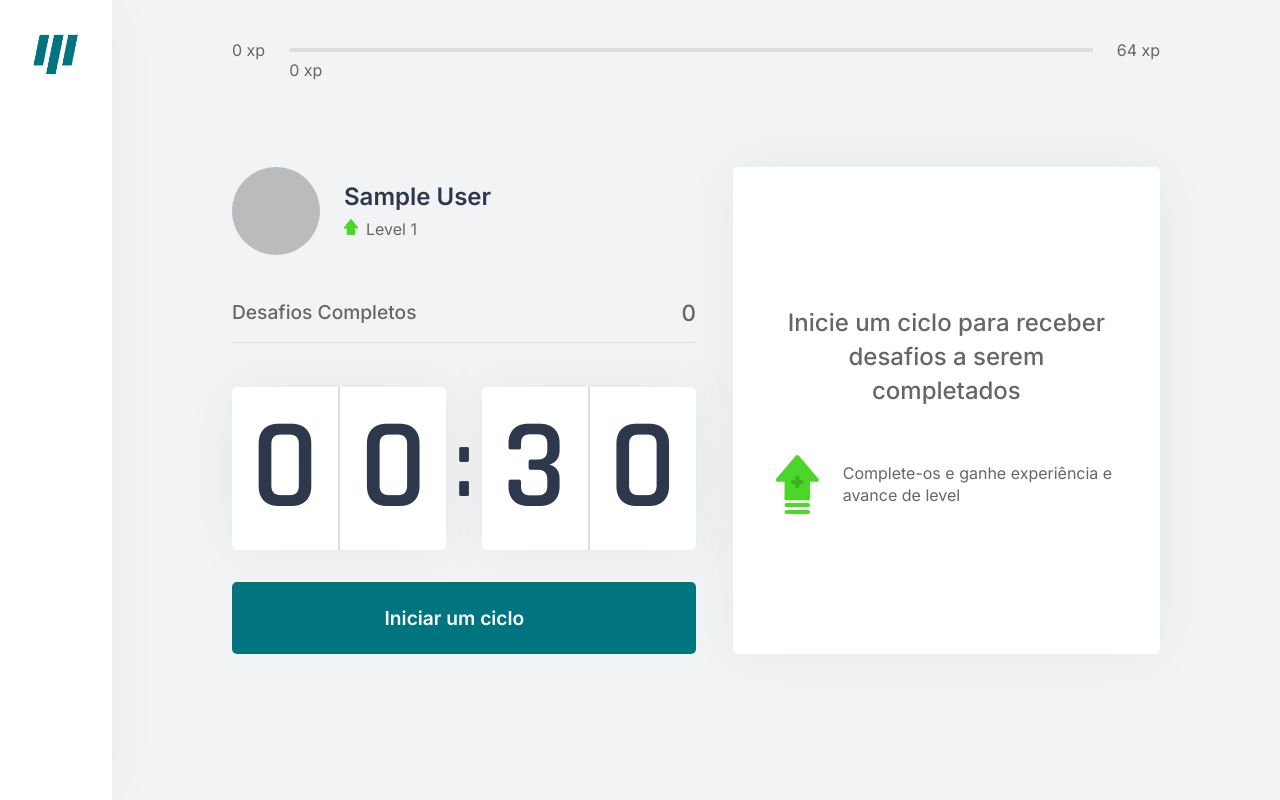
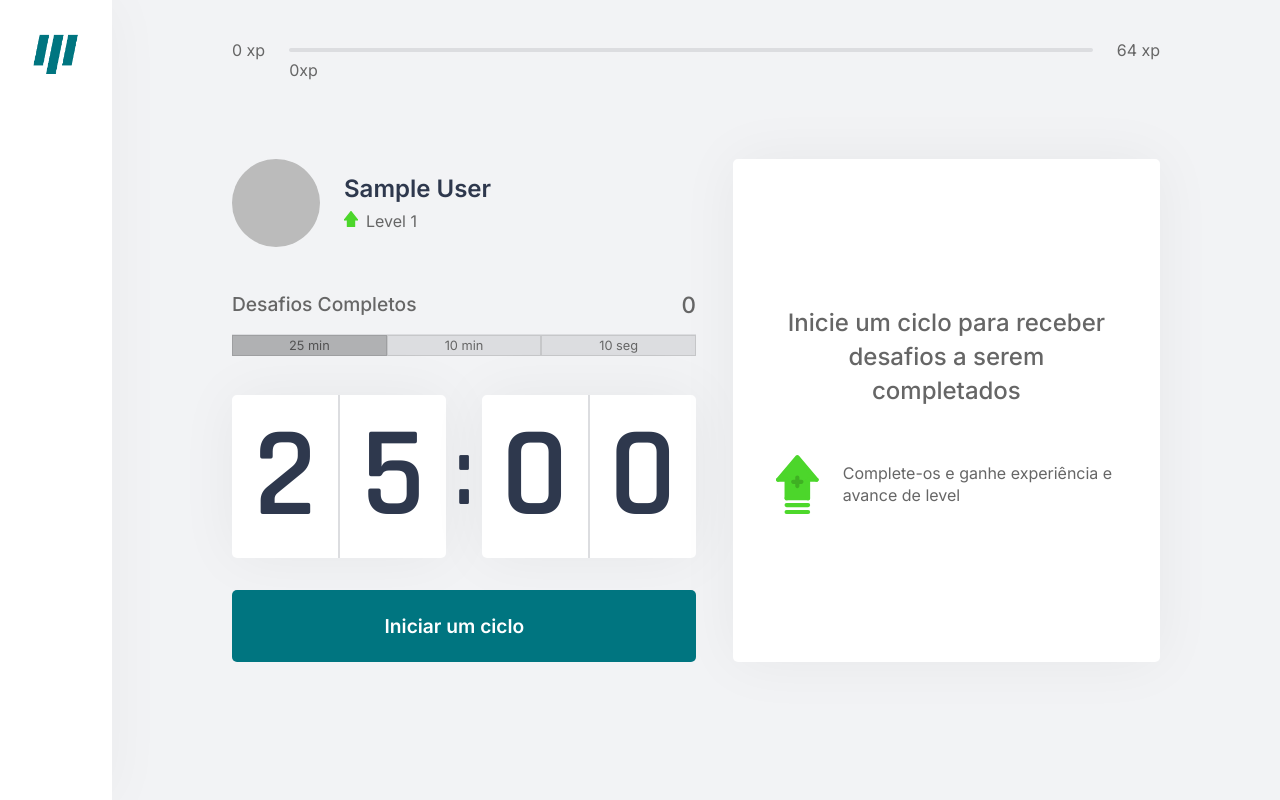
Before and after one commit to MarlonVictor/moveNow, a Next.js app: page /home in a window 1280 px wide. Built offline with nearby package versions, Linux system fonts and the light colour scheme; no server answers; sample sign-in values are in the browser's storage; some icons are missing.

Commit message:
Implemented countdown time changer

```diff
--- a/src/components/CompletedChallenges/index.tsx
+++ b/src/components/CompletedChallenges/index.tsx
@@ -1,16 +1,51 @@
 import { useContext } from 'react';
+
 import { ChallengesContext } from '../../contexts/ChallengesContext';
+import { CountdownContext } from '../../contexts/CountdownContext';
 
-import { CompletedChallengesContainer } from './styles';
+import { CompletedChallengesContainer, ButtonContainer } from './styles';
 
 
+interface ChangeTimerProps {
+    name: string;
+    value: number;
+}
+
 export function CompletedChallenges() {
-    const { challengesCompleted } = useContext(ChallengesContext)
+    const { challengesCompleted, activeChallenge } = useContext(ChallengesContext)
+    const { initialValue, setInitialTime, isActive } = useContext(CountdownContext)
+
+    function ChangeTimer({ name, value }: ChangeTimerProps) {
+        if(isActive || activeChallenge) {
+            return (
+                <button disabled>
+                    {name}
+                </button>
+            )
+        } else {
+            return (
+                <button
+                    onClick={() => setInitialTime(value)}
+                    style={{ filter: `${initialValue === value && 'brightness(80%)'}` }}
+                >
+                    {name}
+                </button>
+            )
+        }
+    }
 
     return (
         <CompletedChallengesContainer>
-            <span>Desafios Completos</span>
-            <span>{challengesCompleted}</span>
+            <main>
+                <span>Desafios Completos</span>
+                <span>{challengesCompleted}</span>
+            </main>
+
+            <ButtonContainer>
+                <ChangeTimer name="25 min" value={25 * 60} />
+                <ChangeTimer name="10 min" value={10 * 60} />
+                <ChangeTimer name="10 seg" value={10} />
+            </ButtonContainer>
         </CompletedChallengesContainer>
     )
 }
--- a/src/components/CompletedChallenges/styles.ts
+++ b/src/components/CompletedChallenges/styles.ts
@@ -2,14 +2,16 @@ import styled from 'styled-components';
 
 
 export const CompletedChallengesContainer = styled.div`
+    margin: 2.75rem 0;
+
+    main {
         display: flex;
         align-items: center;
         justify-content: space-between;
 
-    margin: 2.75rem 0;
         padding-bottom: 1rem;
+        border-bottom: 1px solid ${({ theme }) => theme.grayLine};
 
-    border-bottom: 1px solid ${({ theme }) => theme.grayLine};
         font-weight: 500;
 
         span:first-child {
@@ -19,4 +21,35 @@ export const CompletedChallengesContainer = styled.div`
         span:last-child {
             font-size: 1.4rem;
         }
+    }
 `
+
+export const ButtonContainer = styled.div`
+    display: flex;
+    justify-content: space-between;
+
+    button {
+        padding: 2px;
+        width: 100%;
+
+        font-size: .8rem;
+        color: ${({ theme }) => theme.text};
+
+        background: ${({ theme }) => theme.grayLine};
+        border: 1px solid rgba(0, 0, 0, 0.1);
+
+        transition: filter .3s;
+
+        &:hover {
+            filter: brightness(90%);
+        }
+
+        &:disabled {
+            background: transparent;
+            border-color: transparent;
+
+            filter: brightness(100%);
+            cursor: default;
+        }
+    }
+`
--- a/src/components/Countdown/styles.ts
+++ b/src/components/Countdown/styles.ts
@@ -11,6 +11,7 @@ export const CountdownContainer = styled.div`
     font-family: Rajdhani;
     font-weight: 600;
     color: ${({ theme }) => theme.title};
+    margin-top: -5px;
 
     > div {
         flex: 1;
--- a/src/components/ExperienceBar/index.tsx
+++ b/src/components/ExperienceBar/index.tsx
@@ -16,7 +16,7 @@ export function ExperienceBar() {
             <ProgressBarContainer>
                 <ProgressBar percentToNextLevel={calcPercentToNextLevel}/>
                 <CurrentExperience percentToNextLevel={calcPercentToNextLevel}>
-                    {currentExperience} xp
+                    {currentExperience}xp
                 </CurrentExperience>
             </ProgressBarContainer>
 
--- a/src/contexts/CountdownContext.tsx
+++ b/src/contexts/CountdownContext.tsx
@@ -6,8 +6,10 @@ import { ChallengesContext } from "./ChallengesContext";
 interface CountdownContextData {
     minutes: number;
     seconds: number;
+    initialValue: number;
     hasFinished: boolean;
     isActive: boolean;
+    setInitialTime: (time: number) => void;
     startCountdown: () => void;
     resetCountdown: () => void;
 }
@@ -24,7 +26,8 @@ export function CountdownProvider({ children }: CountdownProviderProps) {
     const { startNewChallenge } = useContext(ChallengesContext)
 
     const [isActive, setIsActive] = useState(false)
-    const [time, setTime] = useState(.5 * 60)
+    const [initialValue, setInitialValue] = useState(25 * 60)
+    const [time, setTime] = useState(initialValue)
     const [hasFinished, setHasFinished] = useState(false)
 
     const minutes = Math.floor(time / 60)
@@ -34,11 +37,16 @@ export function CountdownProvider({ children }: CountdownProviderProps) {
         setIsActive(true)
     }
 
+    function setInitialTime(time: number) {
+        setInitialValue(time)
+        setTime(time)
+    }
+
     function resetCountdown() {
         clearTimeout(countdownTimeout)
         setIsActive(false)
         setHasFinished(false)
-        setTime(.5 * 60)
+        setTime(initialValue)
     }
 
     useEffect(() => {
@@ -60,8 +68,10 @@ export function CountdownProvider({ children }: CountdownProviderProps) {
             value={{
                 minutes,
                 seconds,
+                initialValue,
                 hasFinished,
                 isActive,
+                setInitialTime,
                 startCountdown,
                 resetCountdown
             }}
```
Lines whose indentation alone changed are shown as unchanged.
